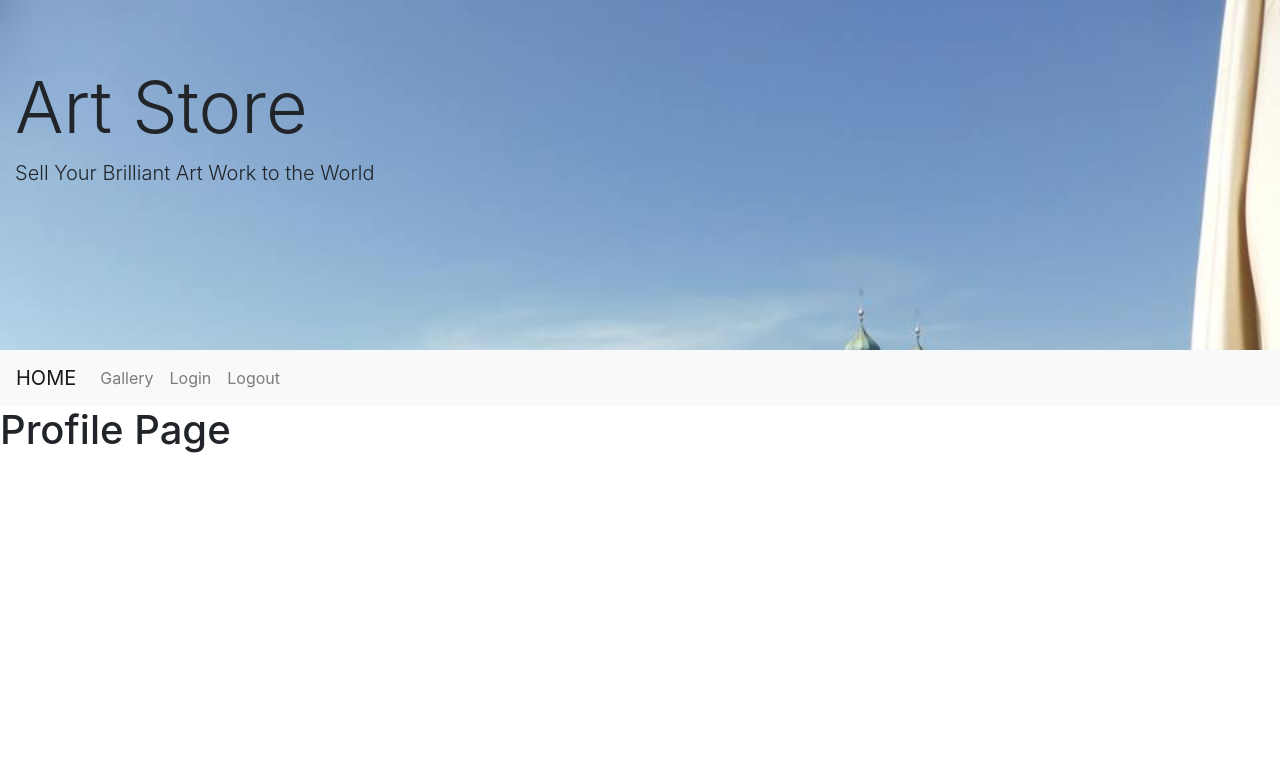
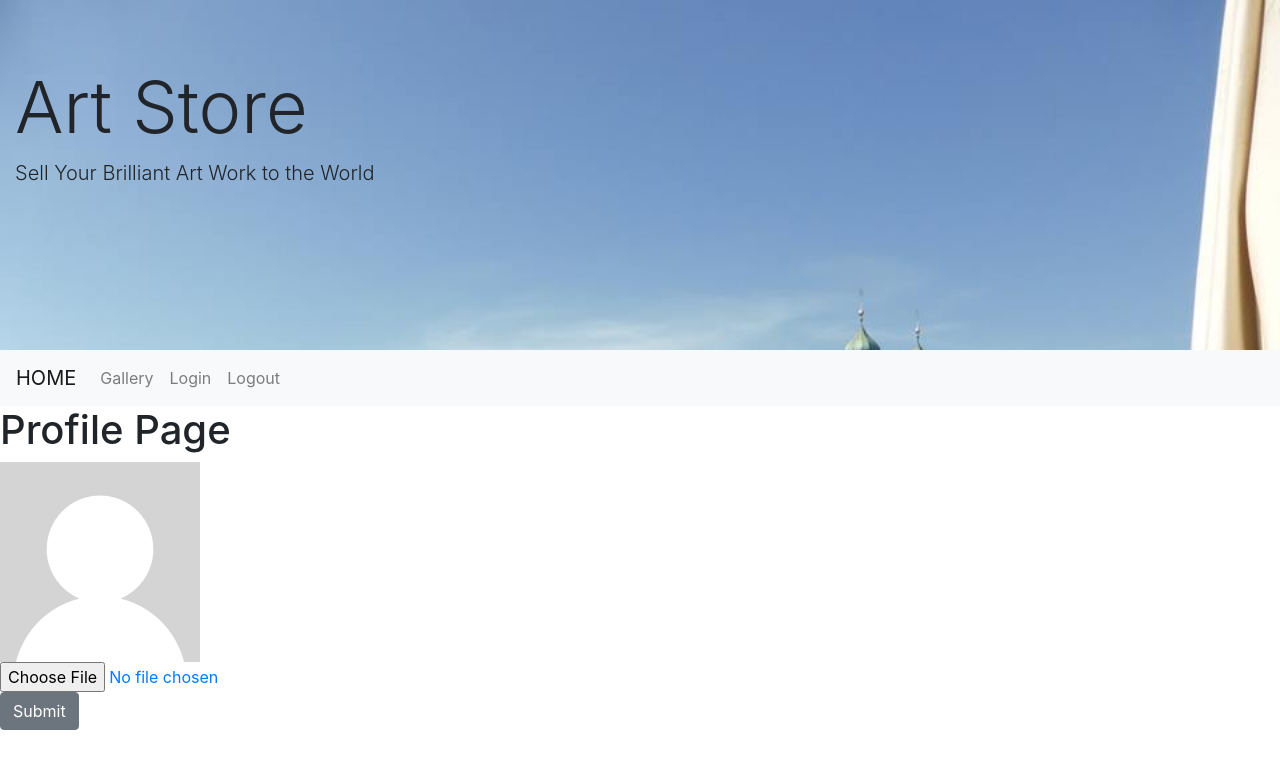
Before and after one commit to ChungHanWong/indiv-react, a React (Create React App) app: page /Profile in a window 1280 px wide. Shown: the top 768 px of the page. Built offline with nearby package versions, Linux system fonts and the light colour scheme; no server answers.

Commit message:
Dealing With ProfilePhoto

```diff
--- a/src/containers/Detail.js
+++ b/src/containers/Detail.js
@@ -10,8 +10,7 @@ class Detail extends React.Component {
         category :"",
         description :"",
         price: "",
-        image:""
-
+        image:"",
     }
 
     componentDidMount()  {
@@ -37,6 +36,10 @@ class Detail extends React.Component {
         .catch(error => {
             console.log('ERROR: ', error)
         })
+    }
+
+    fileSelectedHandler = event => {
+        this.setState({ picture : event.target.files[0] })
     }
 
     render() {
--- a/src/pages/Profile.js
+++ b/src/pages/Profile.js
@@ -1,6 +1,8 @@
 import React from 'react';
 import axios from 'axios';
 import { Media,Button } from 'reactstrap';
+import { Form, FormGroup, Label, Input } from 'reactstrap';
+import nopic from './no_pic.gif'
 
 
 class Profile extends React.Component {
@@ -8,6 +10,7 @@ class Profile extends React.Component {
         username:'',
         profilepic:'',
         bio : '',
+        picture : null,
 
     }
     componentDidMount() {
@@ -24,14 +27,47 @@ class Profile extends React.Component {
             })
     }
 
+    handleSubmit = event => {
+        event.preventDefault()
+        let {picture} = this.state;
+        let fd = new FormData();
+        fd.append('picture', picture )
+        axios.post("http://127.0.0.1:5000/profile/edit/", fd, {headers: {
+            'Content-Type': 'multipart/form-data'
+          }})
+        .then(response => {
+            // console.log(response.data)
+            // alert(response.data)
+        })
+        .catch(error => {
+        alert("error uploading")
+        })
+        }
+
+
+    fileSelectedHandler = event => {
+        this.setState({ picture : event.target.files[0] })
+    }
+
 
     render() {
+        console.log(this.state.picture)
         return(
             <>
                 <h1>Profile Page</h1>
                 <Media>
                 <Media left href="#">
-                    <Media className="mediaimg" src = {this.state.profilepic} alt="Generic placeholder image" />
+                    {/* <img src = {nopic} /> */}
+                    <Media className="mediaprofilepic" src = {nopic} alt="Generic placeholder image" />
+                    {/* <Media className="mediaimg" src = {this.state.profilepic} alt="Generic placeholder image" /> */}
+                <Form onSubmit={this.handleSubmit}>
+                    <div>
+                        <input type="file" onChange = {this.fileSelectedHandler} />
+                    </div>
+                    <Button variant="primary" type="submit">
+                        Submit
+                    </Button>
+                </Form>
                 </Media>
                 <Media body>
                     <Media heading className="mediaheading">
@@ -40,7 +76,7 @@ class Profile extends React.Component {
                     <p className = "details">{this.state.bio}</p>
 
                     </Media>
-            </Media>
+                </Media>
             </>
         )
     }
```
Also changed, not shown: src/pages/Lucerne.jpg (added), src/pages/no_pic.gif (added).
